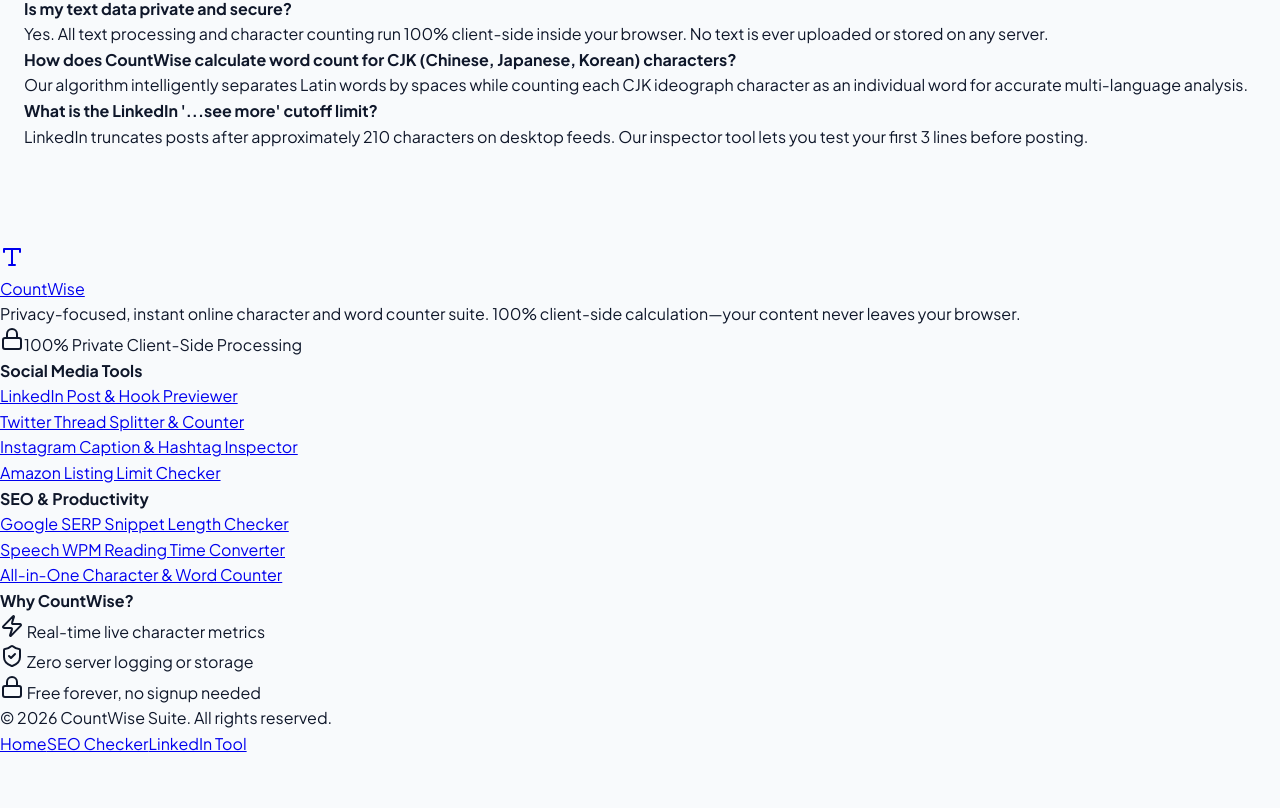
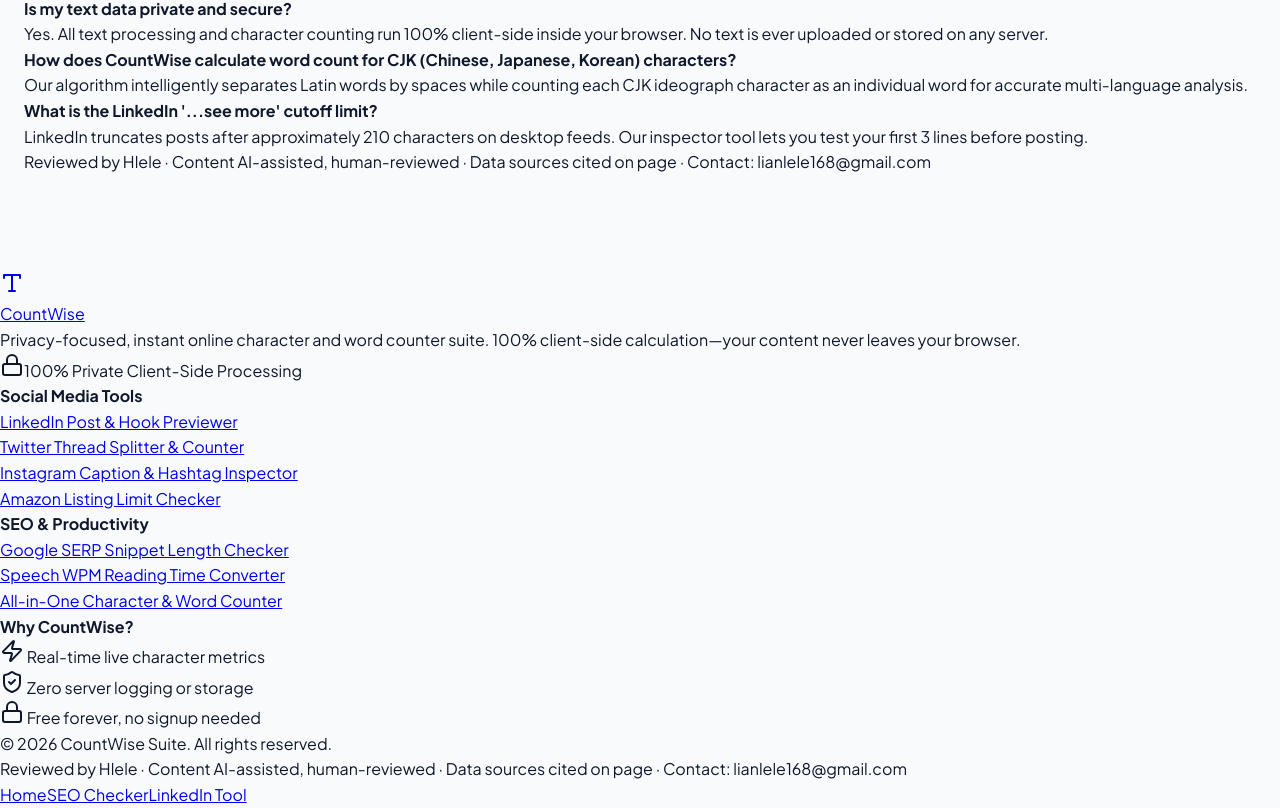
Before and after one commit to lianlele168/text-counter-hub, a Next.js app: page / in a window 1280 px wide. Shown: the part 2197-3005 px from the top of the page. Before the commit the page ends 2953 px from the top, so only its background shows below. Built offline with nearby package versions, Linux system fonts and the light colour scheme.

Commit message:
feat(eeat): honest author identity + AI disclosure

```diff
--- a/src/app/layout.tsx
+++ b/src/app/layout.tsx
@@ -11,7 +11,7 @@
   },
   description: 'Instant, private online character counter and word counter tool. Measure characters, words, sentences, paragraphs, and reading time with live platform length previews.',
   keywords: ['character counter', 'word counter', 'online text counter', 'linkedin character count', 'twitter thread splitter', 'seo meta length checker'],
-  authors: [{ name: 'CountWise Suite' }],
+  authors: [{ name: 'Hlele' }],
   robots: {
     index: true,
     follow: true,
--- a/src/app/page.tsx
+++ b/src/app/page.tsx
@@ -5,5 +5,12 @@
 };
 
 export default function HomePage() {
-  return <HomeClient />;
+  return (
+    <>
+      <HomeClient />
+      <div className="px-4 pb-8 text-center text-[11px] text-slate-500">
+        Reviewed by Hlele · Content AI-assisted, human-reviewed · Data sources cited on page · Contact: lianlele168@gmail.com
+      </div>
+    </>
+  );
 }
--- a/src/components/Footer.tsx
+++ b/src/components/Footer.tsx
@@ -58,6 +58,7 @@
 
         <div className="pt-6 border-t border-slate-200 flex flex-col sm:flex-row justify-between items-center text-xs text-slate-500 gap-4 font-medium">
           <p>© {new Date().getFullYear()} CountWise Suite. All rights reserved.</p>
+          <p className="w-full text-center sm:text-left text-[11px] text-slate-400">Reviewed by Hlele · Content AI-assisted, human-reviewed · Data sources cited on page · Contact: lianlele168@gmail.com</p>
           <div className="flex gap-4">
             <Link href="/" className="hover:text-slate-900">Home</Link>
             <Link href="/seo-meta-length-checker" className="hover:text-slate-900">SEO Checker</Link>
```
